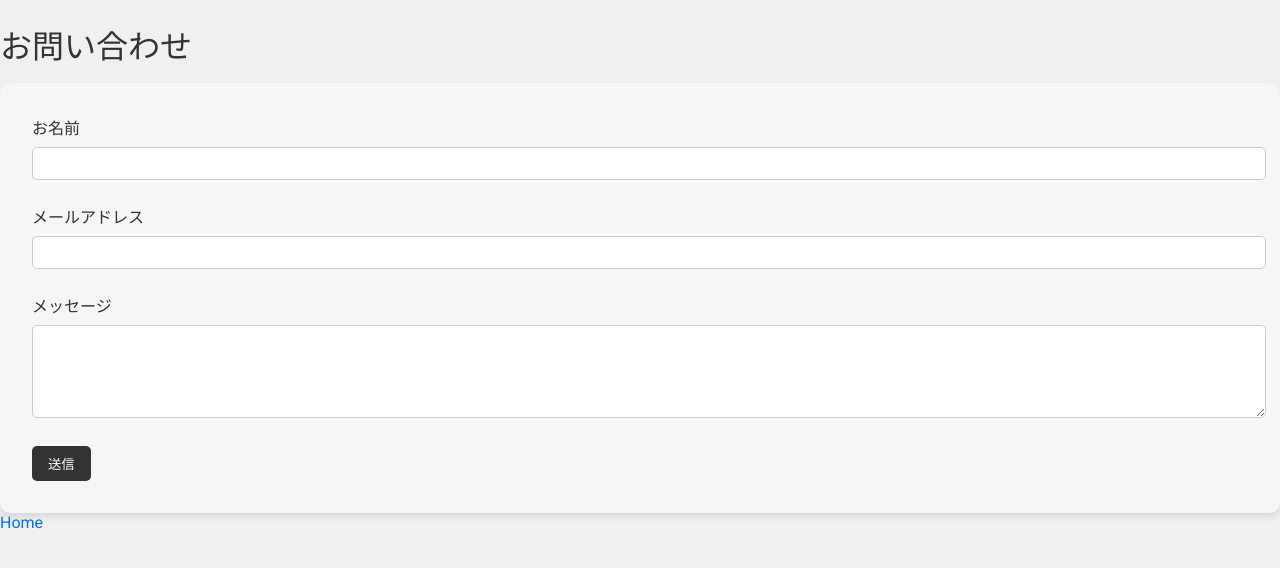
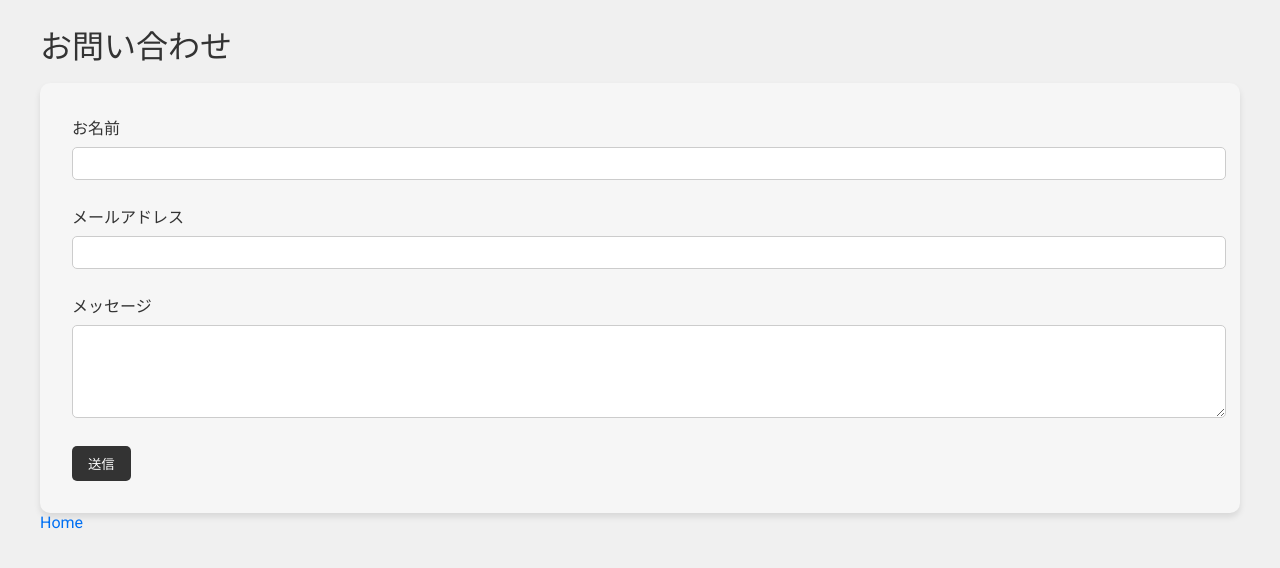
Before and after one commit to Freelancer0708/my-portfolio, a Next.js app: page /contact in a window 1280 px wide. Shown: the top 568 px of the page. Built offline with nearby package versions, Linux system fonts and the light colour scheme.

Commit message:
full commit05

```diff
--- a/styles/globals.css
+++ b/styles/globals.css
@@ -26,6 +26,7 @@ a {
 }
 
 /* コンテナにマージンとパディングを適用 */
+.contact-container ,
 .container {
   max-width: 1200px;
   margin: 0 auto;
```
